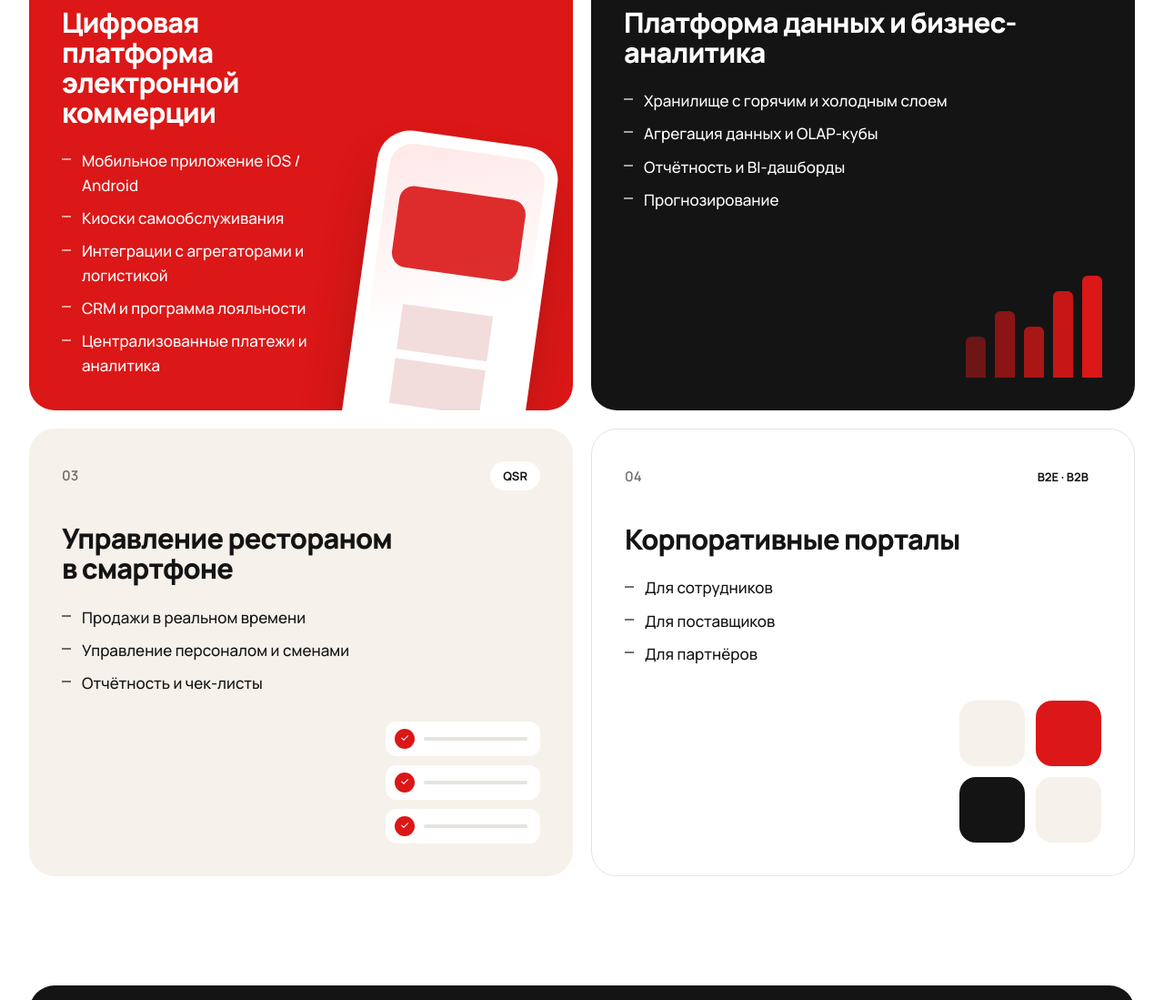
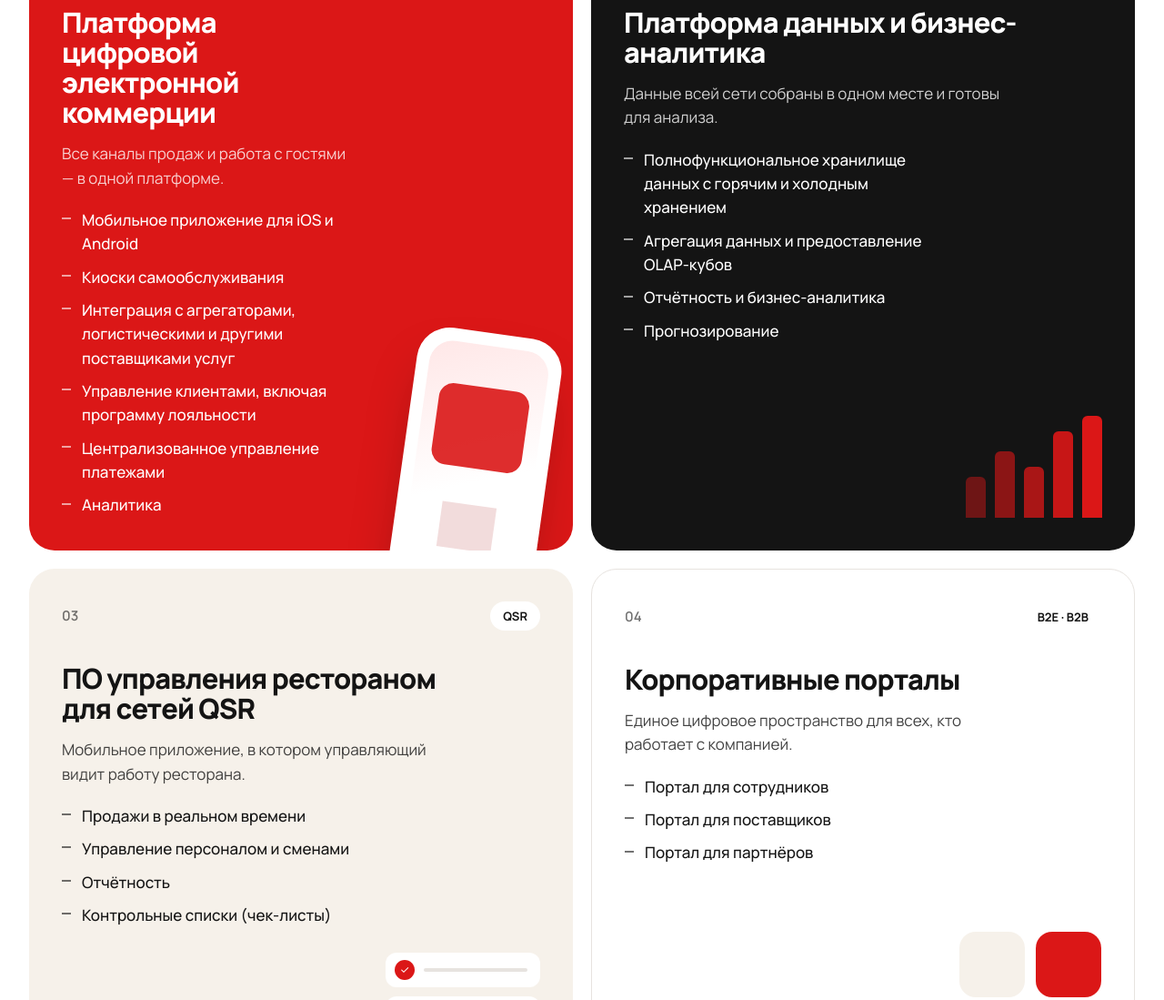
Before and after one commit to alekseimakarov-temp/unirest-site, a plain HTML site: page index.html in a window 1280 px wide. Shown: the part 1480-2579 px from the top of the page at 91% size. Drawn offline with Linux system fonts and the light colour scheme.

Commit message:
Расширены карточки продуктов, убран 4-й блок цифр, без переносов слов
- Карточки продуктов: вводное предложение и полный список возможностей
- Блок цифр: три показателя вместо четырёх
- Запрещён автоматический перенос слов по слогам (hyphens: none)

Co-Authored-By: Claude Opus 5.5 <noreply@anthropic.com>

```diff
--- a/css/style.css
+++ b/css/style.css
@@ -27,6 +27,10 @@ body {
   background: var(--bg);
   -webkit-font-smoothing: antialiased;
   overflow-x: hidden;
+  -webkit-hyphens: none;
+  hyphens: none;
+  overflow-wrap: normal;
+  word-break: normal;
 }
 img { max-width: 100%; display: block; }
 a { color: inherit; text-decoration: none; }
@@ -127,7 +131,7 @@ ul { margin: 0; padding: 0; list-style: none; }
 
 /* ===================== STATS ===================== */
 .stats { padding: 0 0 40px; }
-.stats__grid { display: grid; grid-template-columns: repeat(4, 1fr); gap: 0; border-top: 1px solid var(--line); }
+.stats__grid { display: grid; grid-template-columns: repeat(3, 1fr); gap: 0; border-top: 1px solid var(--line); }
 .stat { padding: 36px 28px 0 0; border-right: 1px solid var(--line); margin-right: 28px; }
 .stat:last-child { border-right: 0; margin-right: 0; }
 .stat__num { display: block; font-family: var(--display); font-weight: 800; font-size: clamp(44px, 5vw, 72px); line-height: 1; color: var(--red); margin-bottom: 14px; }
@@ -154,6 +158,7 @@ ul { margin: 0; padding: 0; list-style: none; }
 .product__num { font-family: var(--display); font-weight: 600; font-size: 15px; opacity: .6; }
 .tag { font-size: 13px; font-weight: 700; padding: 6px 14px; border-radius: 999px; background: rgba(255,255,255,.18); }
 .product h3 { font-size: clamp(24px, 2.4vw, 34px); margin-bottom: 24px; max-width: 440px; position: relative; z-index: 1; }
+.product__lead { position: relative; z-index: 1; max-width: 440px; margin: -8px 0 20px; opacity: .8; }
 .product ul { display: grid; gap: 10px; position: relative; z-index: 1; max-width: 360px; }
 .product li { padding-left: 22px; position: relative; font-weight: 500; }
 .product li::before { content: ""; position: absolute; left: 0; top: .6em; width: 10px; height: 2px; background: currentColor; opacity: .6; }
@@ -165,9 +170,9 @@ ul { margin: 0; padding: 0; list-style: none; }
 .product--light { background: #fff; border: 1px solid var(--line); }
 
 .product__art { position: relative; pointer-events: none; margin-top: auto; align-self: flex-end; }
-.product--red ul, .product--red h3 { max-width: calc(100% - 250px); }
+.product--red ul, .product--red h3, .product--red .product__lead { max-width: calc(100% - 210px); }
 /* phone */
-.art-phone { position: absolute; right: 36px; bottom: -60px; width: 200px; height: 360px; border-radius: 36px; background: #fff; box-shadow: 0 30px 60px -20px rgba(0,0,0,.35); transform: rotate(8deg); transition: transform .5s var(--ease); }
+.art-phone { position: absolute; right: 28px; bottom: -60px; width: 160px; height: 300px; border-radius: 36px; background: #fff; box-shadow: 0 30px 60px -20px rgba(0,0,0,.35); transform: rotate(8deg); transition: transform .5s var(--ease); }
 .art-phone::before { content: ""; position: absolute; inset: 14px; border-radius: 26px; background: linear-gradient(160deg, #ffe7e7, #fff 55%); }
 .art-phone span { position: absolute; left: 30px; right: 30px; top: 60px; height: 90px; border-radius: 16px; background: var(--red); opacity: .9; box-shadow: 0 110px 0 -20px #f1d9d9, 0 170px 0 -20px #f1d9d9; }
 .product:hover .art-phone { transform: rotate(3deg) translateY(-14px); }
@@ -362,7 +367,7 @@ a.contact-card:hover { transform: translateY(-4px); }
   .float-card--a { left: 0; }
   .float-card--b { right: 0; padding: 14px 18px; }
 
-  .stats__grid { grid-template-columns: repeat(2, 1fr); border-top: 0; }
+  .stats__grid { grid-template-columns: 1fr; border-top: 0; }
   .stat { border-right: 0; margin-right: 0; padding: 28px 16px 28px 0; border-top: 1px solid var(--line); }
 
   .section { padding: 88px 0; }
@@ -389,7 +394,7 @@ a.contact-card:hover { transform: translateY(-4px); }
   .flow__core { display: grid; place-items: center; order: -1; }
   .flow__ring { width: 120px; height: 120px; }
   .art-phone { width: 150px; height: 270px; right: 20px; bottom: -80px; }
-  .product--red ul, .product--red h3 { max-width: 100%; }
+  .product--red ul, .product--red h3, .product--red .product__lead { max-width: 100%; }
   .product--red ul { padding-bottom: 190px; }
   .requisites { padding: 0 20px; }
   .requisites dl { grid-template-columns: 1fr; }
--- a/index.html
+++ b/index.html
@@ -94,10 +94,6 @@
       <span class="stat__num" data-count="8">0</span>
       <p>направлений сервисной разработки и&nbsp;поддержки</p>
     </div>
-    <div class="stat reveal">
-      <span class="stat__num">1</span>
-      <p>подрядчик на весь фронт- и&nbsp;бэк-офис под ключ</p>
-    </div>
   </div>
 </section>
 
@@ -115,13 +111,15 @@
           <span class="product__num">01</span>
           <span class="tag">Для Rostic's</span>
         </div>
-        <h3>Цифровая платформа электронной коммерции</h3>
+        <h3>Платформа цифровой электронной коммерции</h3>
+        <p class="product__lead">Все каналы продаж и работа с гостями — в одной платформе.</p>
         <ul>
-          <li>Мобильное приложение iOS / Android</li>
+          <li>Мобильное приложение для iOS и Android</li>
           <li>Киоски самообслуживания</li>
-          <li>Интеграции с агрегаторами и логистикой</li>
-          <li>CRM и программа лояльности</li>
-          <li>Централизованные платежи и аналитика</li>
+          <li>Интеграция с агрегаторами, логистическими и другими поставщиками услуг</li>
+          <li>Управление клиентами, включая программу лояльности</li>
+          <li>Централизованное управление платежами</li>
+          <li>Аналитика</li>
         </ul>
         <div class="product__art art-phone" aria-hidden="true"><span></span></div>
       </article>
@@ -132,10 +130,11 @@
           <span class="tag">Data &amp; BI</span>
         </div>
         <h3>Платформа данных и бизнес-аналитика</h3>
+        <p class="product__lead">Данные всей сети собраны в одном месте и готовы для анализа.</p>
         <ul>
-          <li>Хранилище с горячим и холодным слоем</li>
-          <li>Агрегация данных и OLAP-кубы</li>
-          <li>Отчётность и BI-дашборды</li>
+          <li>Полнофункциональное хранилище данных с горячим и холодным хранением</li>
+          <li>Агрегация данных и предоставление OLAP-кубов</li>
+          <li>Отчётность и бизнес-аналитика</li>
           <li>Прогнозирование</li>
         </ul>
         <div class="product__art art-bars" aria-hidden="true"><i></i><i></i><i></i><i></i><i></i></div>
@@ -146,11 +145,13 @@
           <span class="product__num">03</span>
           <span class="tag">QSR</span>
         </div>
-        <h3>Управление рестораном в&nbsp;смартфоне</h3>
+        <h3>ПО управления рестораном для сетей QSR</h3>
+        <p class="product__lead">Мобильное приложение, в котором управляющий видит работу ресторана.</p>
         <ul>
           <li>Продажи в реальном времени</li>
           <li>Управление персоналом и сменами</li>
-          <li>Отчётность и чек-листы</li>
+          <li>Отчётность</li>
+          <li>Контрольные списки (чек-листы)</li>
         </ul>
         <div class="product__art art-check" aria-hidden="true"><i></i><i></i><i></i></div>
       </article>
@@ -161,10 +162,11 @@
           <span class="tag">B2E · B2B</span>
         </div>
         <h3>Корпоративные порталы</h3>
+        <p class="product__lead">Единое цифровое пространство для всех, кто работает с компанией.</p>
         <ul>
-          <li>Для сотрудников</li>
-          <li>Для поставщиков</li>
-          <li>Для партнёров</li>
+          <li>Портал для сотрудников</li>
+          <li>Портал для поставщиков</li>
+          <li>Портал для партнёров</li>
         </ul>
         <div class="product__art art-grid" aria-hidden="true"><i></i><i></i><i></i><i></i></div>
       </article>
```
